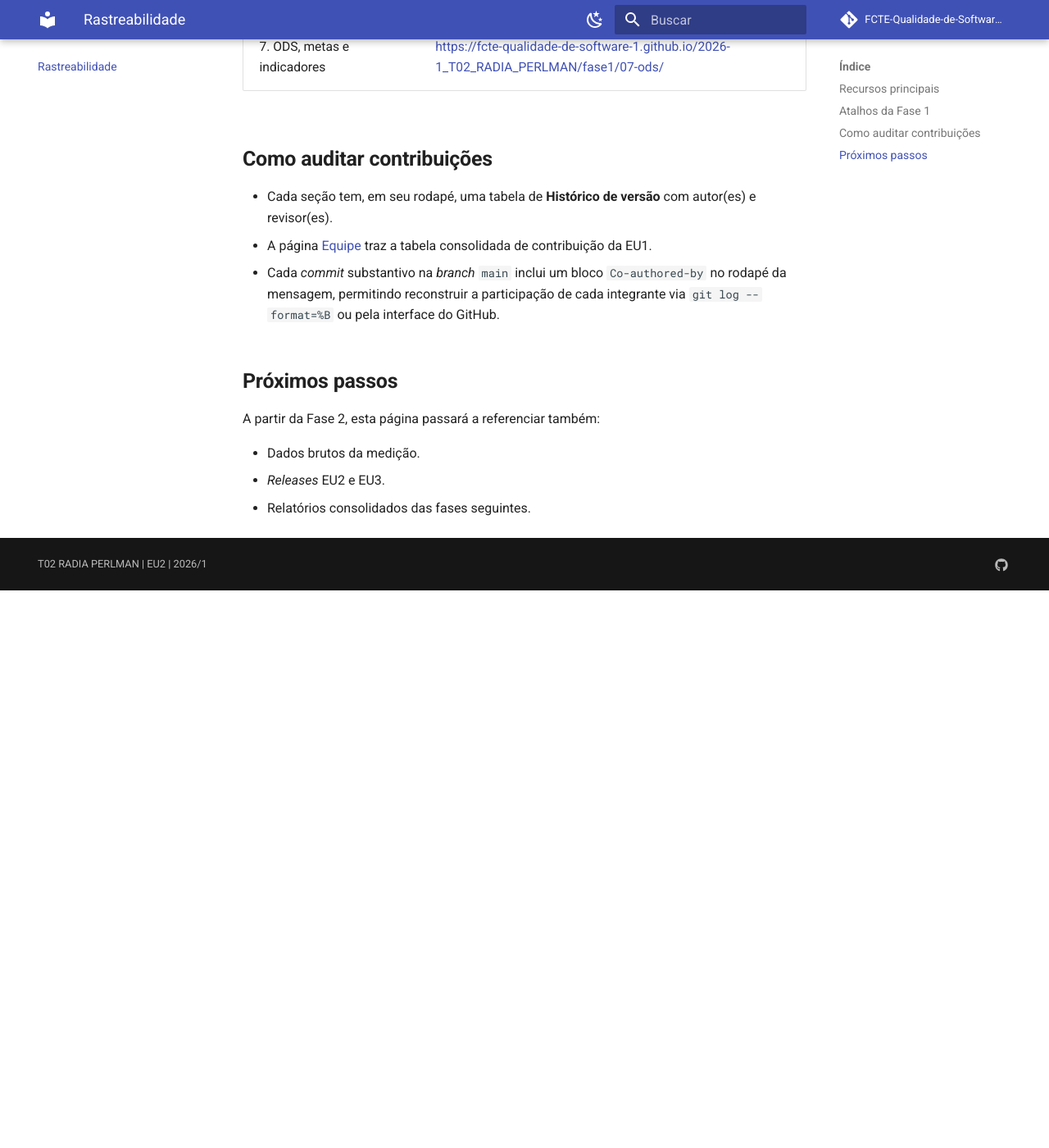
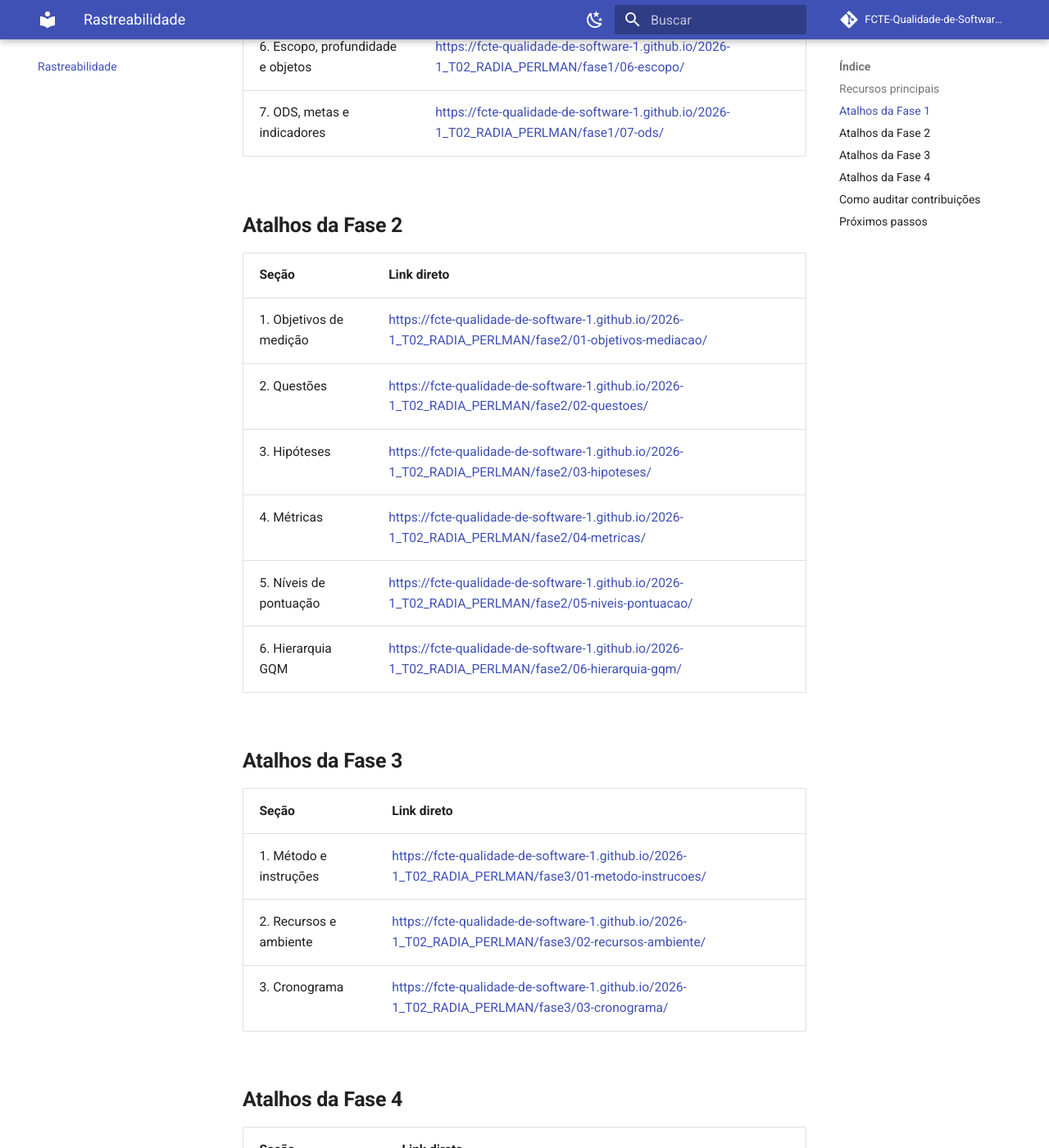
Before and after one commit to FCTE-Qualidade-de-Software-1/2026-1_T02_RADIA_PERLMAN, an MkDocs documentation site: the page built from docs/rastreabilidade.md, in a window 1280 px wide and 1400 px high, scrolled down 1485 px. Shown: the whole window at 82% size. Built offline with MkDocs 1.6.1 and Material for MkDocs 9.7.7, drawn with Linux system fonts in a browser that asks for light colours; comment, search, counter and statistics services are not loaded; before the commit the page ends 2205 px from its top, so only the background shows below that; some of the changed text lies outside the part shown.

Commit message:
docs: Adiciona rastreabilidade da EU2
Co-authored-by: Ana Joyce <106260288+anajoyceamorim@users.noreply.github.com>
Co-authored-by: Julia Vitoria <115602385+Juhvitoria4@users.noreply.github.com>
Co-authored-by: Luis Eduardo <130774295+Luidooo@users.noreply.github.com>
Co-authored-by: Davi Araujo <77282586+dcasseb@users.noreply.github.com>
Co-authored-by: Samuel Afonso <106821260+SamuelAfonso@users.noreply.github.com>

```diff
--- a/docs/rastreabilidade.md
+++ b/docs/rastreabilidade.md
@@ -1,7 +1,7 @@
 # Rastreabilidade
 
 Esta página reúne os pontos de entrada para auditar o trabalho da equipe T02 RADIA PERLMAN
-na Fase 1. Todos os artefatos abaixo são públicos e podem ser cruzados com o histórico de
+nas Fases 1, 2, 3 e 4. Todos os artefatos abaixo são públicos e podem ser cruzados com o histórico de
 *commits* da *branch* `main`.
 
 ## Recursos principais
@@ -11,7 +11,8 @@ na Fase 1. Todos os artefatos abaixo são públicos e podem ser cruzados com o h
 | Repositório | <https://github.com/FCTE-Qualidade-de-Software-1/2026-1_T02_RADIA_PERLMAN> |
 | GitPage | <https://fcte-qualidade-de-software-1.github.io/2026-1_T02_RADIA_PERLMAN/> |
 | Release EU1 | <https://github.com/FCTE-Qualidade-de-Software-1/2026-1_T02_RADIA_PERLMAN/releases/tag/EU1> |
-| Relatório técnico (PDF) | [pdf/relatorio-eu1.pdf](https://github.com/FCTE-Qualidade-de-Software-1/2026-1_T02_RADIA_PERLMAN/blob/main/pdf/relatorio-eu1.pdf) (também anexado à release EU1) |
+| Release EU2 | <https://github.com/FCTE-Qualidade-de-Software-1/2026-1_T02_RADIA_PERLMAN/releases/tag/EU2> |
+| Relatório técnico (PDF) | [pdf/relatorio-eu1.pdf](https://github.com/FCTE-Qualidade-de-Software-1/2026-1_T02_RADIA_PERLMAN/blob/main/pdf/relatorio-eu1.pdf) (anexado à release EU1) |
 | Software avaliado (AcheiUnB) | <https://github.com/unb-mds/2024-2-AcheiUnB> |
 
 ## Atalhos da Fase 1
@@ -26,18 +27,46 @@ na Fase 1. Todos os artefatos abaixo são públicos e podem ser cruzados com o h
 | 6. Escopo, profundidade e objetos | <https://fcte-qualidade-de-software-1.github.io/2026-1_T02_RADIA_PERLMAN/fase1/06-escopo/> |
 | 7. ODS, metas e indicadores | <https://fcte-qualidade-de-software-1.github.io/2026-1_T02_RADIA_PERLMAN/fase1/07-ods/> |
 
+## Atalhos da Fase 2
+
+| Seção | Link direto |
+|---|---|
+| 1. Objetivos de medição | <https://fcte-qualidade-de-software-1.github.io/2026-1_T02_RADIA_PERLMAN/fase2/01-objetivos-mediacao/> |
+| 2. Questões | <https://fcte-qualidade-de-software-1.github.io/2026-1_T02_RADIA_PERLMAN/fase2/02-questoes/> |
+| 3. Hipóteses | <https://fcte-qualidade-de-software-1.github.io/2026-1_T02_RADIA_PERLMAN/fase2/03-hipoteses/> |
+| 4. Métricas | <https://fcte-qualidade-de-software-1.github.io/2026-1_T02_RADIA_PERLMAN/fase2/04-metricas/> |
+| 5. Níveis de pontuação | <https://fcte-qualidade-de-software-1.github.io/2026-1_T02_RADIA_PERLMAN/fase2/05-niveis-pontuacao/> |
+| 6. Hierarquia GQM | <https://fcte-qualidade-de-software-1.github.io/2026-1_T02_RADIA_PERLMAN/fase2/06-hierarquia-gqm/> |
+
+## Atalhos da Fase 3
+
+| Seção | Link direto |
+|---|---|
+| 1. Método e instruções | <https://fcte-qualidade-de-software-1.github.io/2026-1_T02_RADIA_PERLMAN/fase3/01-metodo-instrucoes/> |
+| 2. Recursos e ambiente | <https://fcte-qualidade-de-software-1.github.io/2026-1_T02_RADIA_PERLMAN/fase3/02-recursos-ambiente/> |
+| 3. Cronograma | <https://fcte-qualidade-de-software-1.github.io/2026-1_T02_RADIA_PERLMAN/fase3/03-cronograma/> |
+
+## Atalhos da Fase 4
+
+| Seção | Link direto |
+|---|---|
+| 1. Obtenção das Medidas | <https://fcte-qualidade-de-software-1.github.io/2026-1_T02_RADIA_PERLMAN/fase4/01-medidas/> |
+| 2. Dados Brutos | <https://fcte-qualidade-de-software-1.github.io/2026-1_T02_RADIA_PERLMAN/fase4/02-dados-brutos/> |
+| 3. Análise e Resposta GQM | <https://fcte-qualidade-de-software-1.github.io/2026-1_T02_RADIA_PERLMAN/fase4/03-analise-resposta-gqm/> |
+| 4. Coerência com o Propósito | <https://fcte-qualidade-de-software-1.github.io/2026-1_T02_RADIA_PERLMAN/fase4/04-coerencia-resultados/> |
+| 5. Julgamento e Conclusões | <https://fcte-qualidade-de-software-1.github.io/2026-1_T02_RADIA_PERLMAN/fase4/05-julgamento-conclusoes/> |
+
 ## Como auditar contribuições
 
 - Cada seção tem, em seu rodapé, uma tabela de **Histórico de versão** com autor(es) e revisor(es).
-- A página [Equipe](equipe.md) traz a tabela consolidada de contribuição da EU1.
+- A página [Equipe](equipe.md) traz a tabela consolidada de contribuição da EU1 e da EU2.
 - Cada *commit* substantivo na *branch* `main` inclui um bloco `Co-authored-by` no rodapé
   da mensagem, permitindo reconstruir a participação de cada integrante via
   `git log --format=%B` ou pela interface do GitHub.
 
 ## Próximos passos
 
-A partir da Fase 2, esta página passará a referenciar também:
+A partir da EU3, esta página passará a referenciar também:
 
-- Dados brutos da medição.
-- *Releases* EU2 e EU3.
-- Relatórios consolidados das fases seguintes.
+- *Release* EU3.
+- Eventuais revisões aos relatórios das fases anteriores.
```
